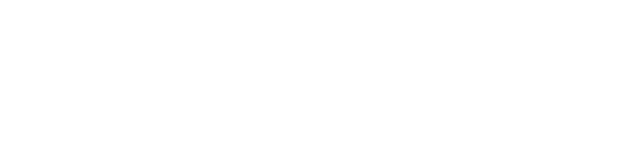
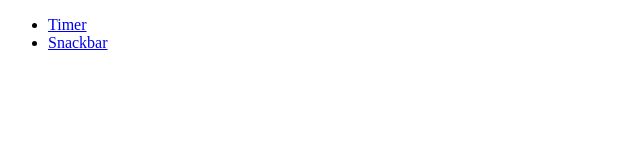
Before and after one commit to dark2git/goit-js-hw-10, a plain HTML site: page index.html in a window 1280 px wide. Shown: the whole page, without its empty margins (0-640 px from the left). Drawn offline with Linux system fonts and the light colour scheme.

Commit message:
Deploying to gh-pages from @ dark2git/goit-js-hw-10@bb4209f305c93ee0ba99a961fcbd1b3e643d1685 🚀

```diff
--- a/index.html
+++ b/index.html
@@ -7,10 +7,9 @@
     <title>Goit-js-hw-10</title>
   </head>
   <body>
-
-
-    <main>
-
-    </main>
+    <ul class="list">
+      <li><a href="./1-timer.html">Timer</a></li>
+      <li><a href="./2-snackbar.html">Snackbar</a></li>
+    </ul>
   </body>
 </html>
```
